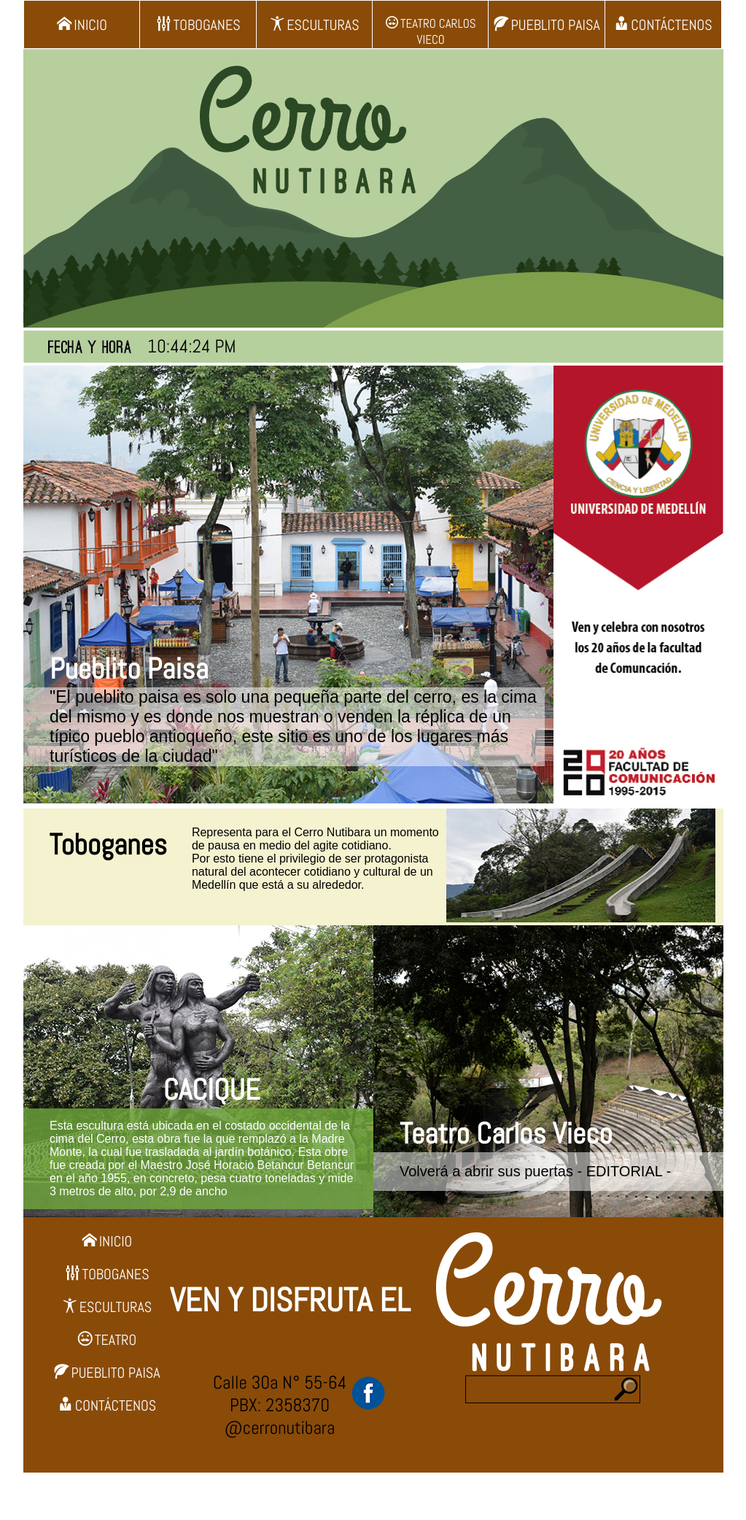
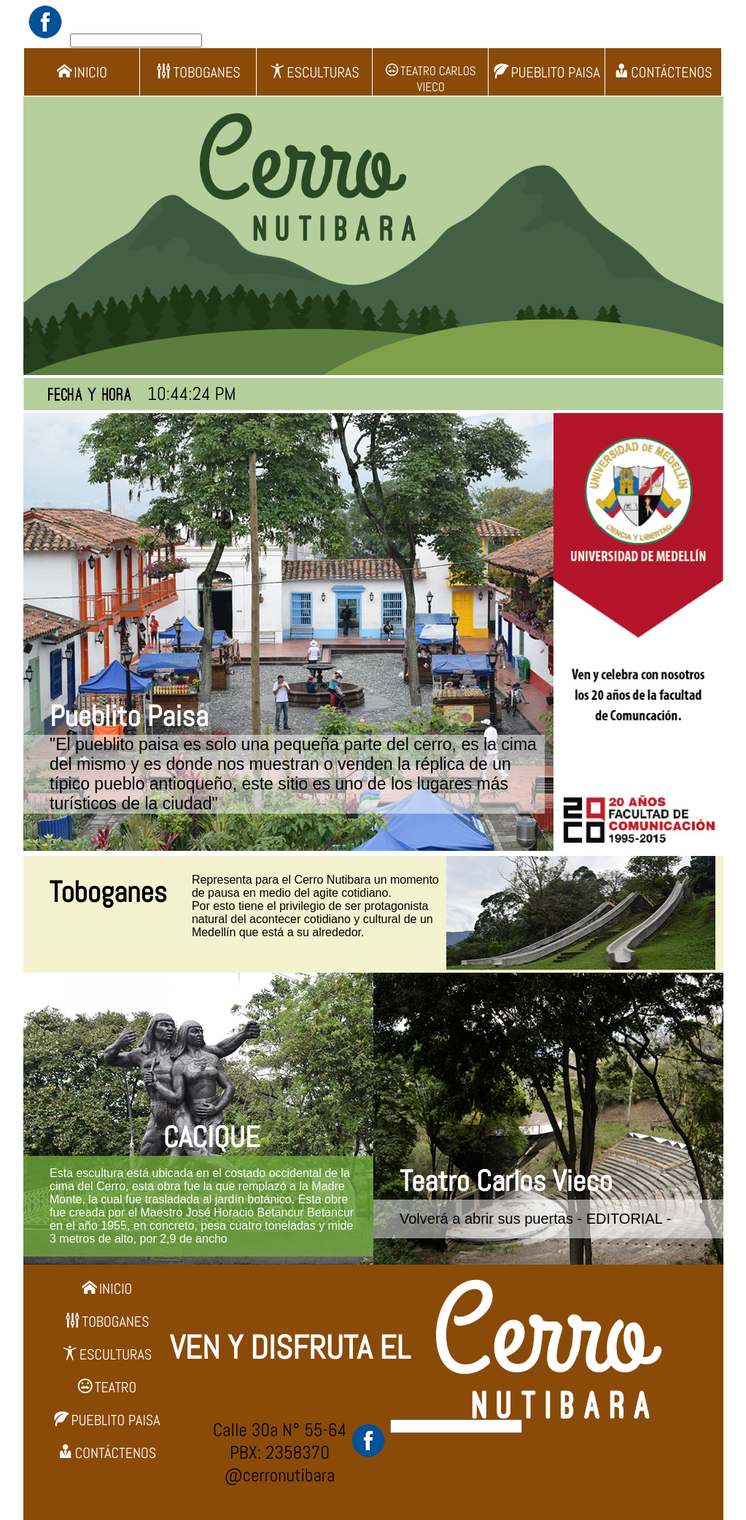
Before and after one commit to melinarojasruiz/nutibara, a plain HTML site: page cerro_nutibara/index.html in a window 1280 px wide. Shown: the whole page at 73% size, without its empty margins (128-1151 px from the left). Before the commit the page ends 2018 px from the top, so only its background shows below. Drawn offline with Linux system fonts and the light colour scheme; files whose address does not match are found by name.

Commit message:
Add files via upload

```diff
--- a/cerro_nutibara/index.html
+++ b/cerro_nutibara/index.html
@@ -1,7 +1,7 @@
 <!DOCTYPE html>
 <html>
 <head>
-
+	<meta name="viewport" content="width=device-width,initial-scale=1">
 	<title>Cerro Nutibara</title>
 
 	<meta charset="utf-8">
@@ -15,6 +15,10 @@
 <body>
 
 <nav id="botonescabeza">
+	<div id="buscadorheader">
+		<a href="https://www.facebook.com" target="blank"><img id="facebook" src="imagenes/logo_facebook.png"></a>
+		<input type="text" name="buscador"><span class="icon icon-search"></span>
+	</div>
 	<div class="hamburger">
 		<div class="_layer -top"></div>
 		<div class="_layer -mid"></div>
@@ -88,7 +92,10 @@
 
 </ul>
 
-<img  id="lupa" src="imagenes/lupa.png">
+<!-- <img  id="lupa" src="imagenes/lupa.png"> -->
+<div id="buscadorfooter">
+	<input type="text" name="buscdorfooter"><span class="icon icon-search"></span>
+</div>
 
 </footer>
 <script language="JavaScript" type="text/javascript">
```
